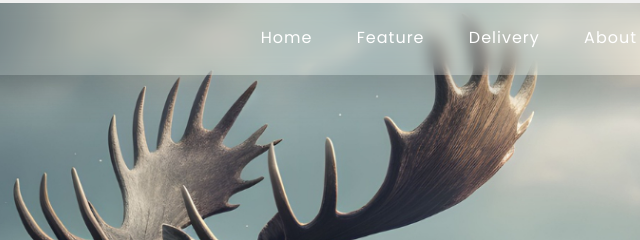
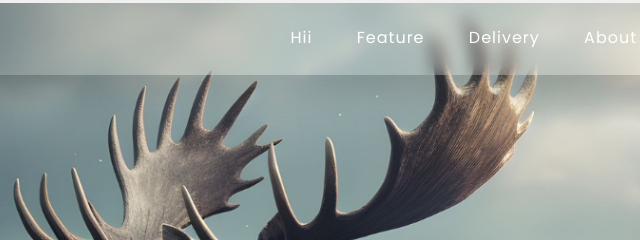
Before and after one commit to yuktaSpark/testing, a plain HTML site: page index.html in a window 1280 px wide. Shown: the top 240 px of the page, 608-1248 px from the left. Drawn offline with Linux system fonts and the light colour scheme; files whose address does not match are found by name.

Commit message:
Updaterohit index.html

```diff
--- a/index.html
+++ b/index.html
@@ -40,7 +40,7 @@
         <ul>
 
             <li>
-                <a href="#home">Home</a>
+                <a href="#home">Hii</a>
             </li>
             <li>
                 <a href="#Feature">Feature</a>
```
